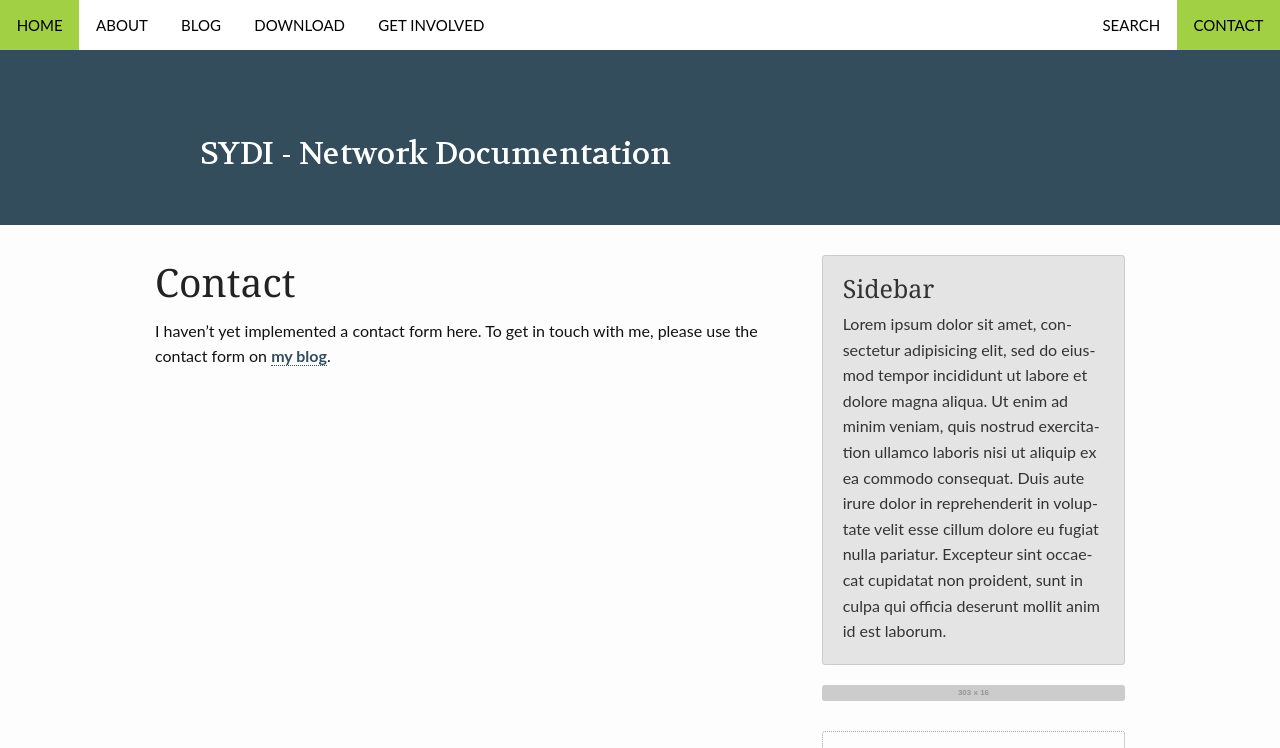
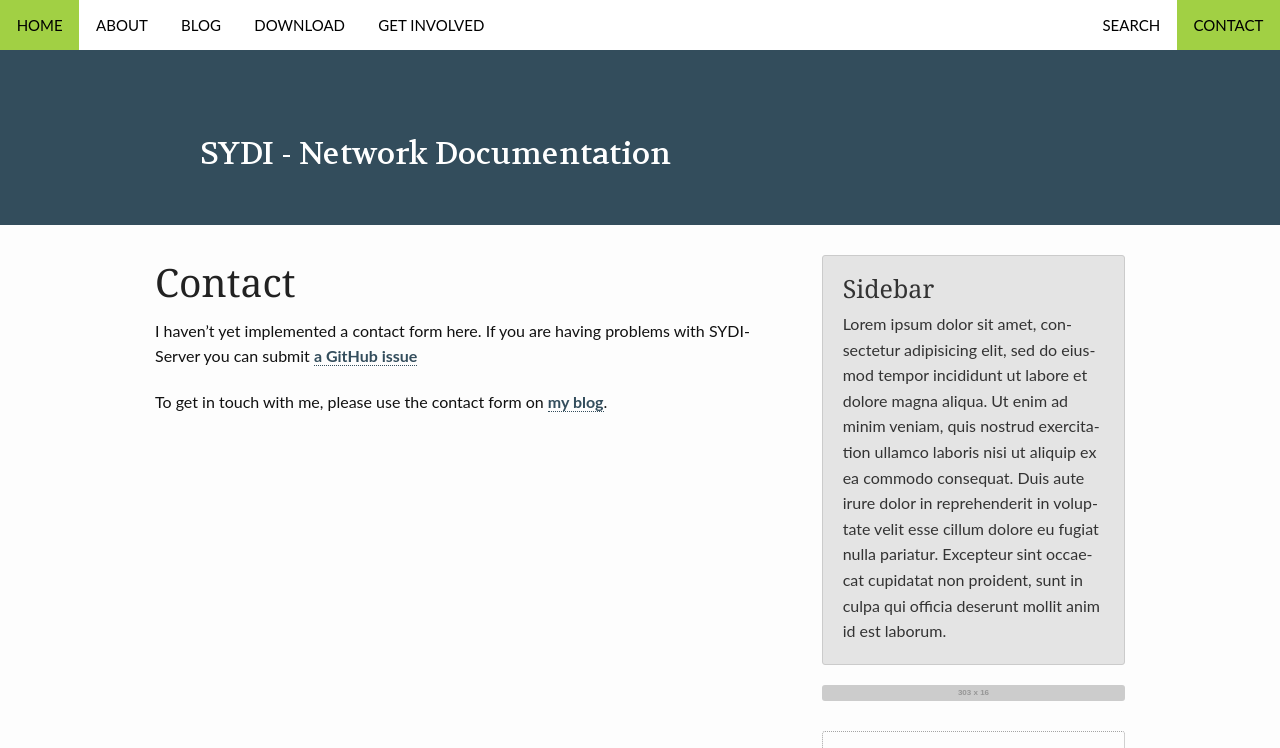
Before and after one commit to sydi/sydi.github.io, a Jekyll site: the page built from pages/contact.md, in a window 1280 px wide and 900 px high, cut to the strip 0-748 px from the top of the window. Built offline with Jekyll 4.4.1, drawn with Linux system fonts in a browser that asks for light colours.

Commit message:
Link to GitHub issues

```diff
--- a/pages/contact.md
+++ b/pages/contact.md
@@ -6,4 +6,6 @@ meta_title: "Contact and use our contact form"
 # teaser: "Get in touch with me? Use the contact form."
 permalink: "/contact/"
 ---
-I haven't yet implemented a contact form here. To get in touch with me, please use the contact form on [my blog](http://networklore.com/contact/).
+I haven't yet implemented a contact form here. If you are having problems with SYDI-Server you can submit [a GitHub issue](https://github.com/sydi/sydi-server/issues)
+
+To get in touch with me, please use the contact form on [my blog](http://networklore.com/contact/).
```
